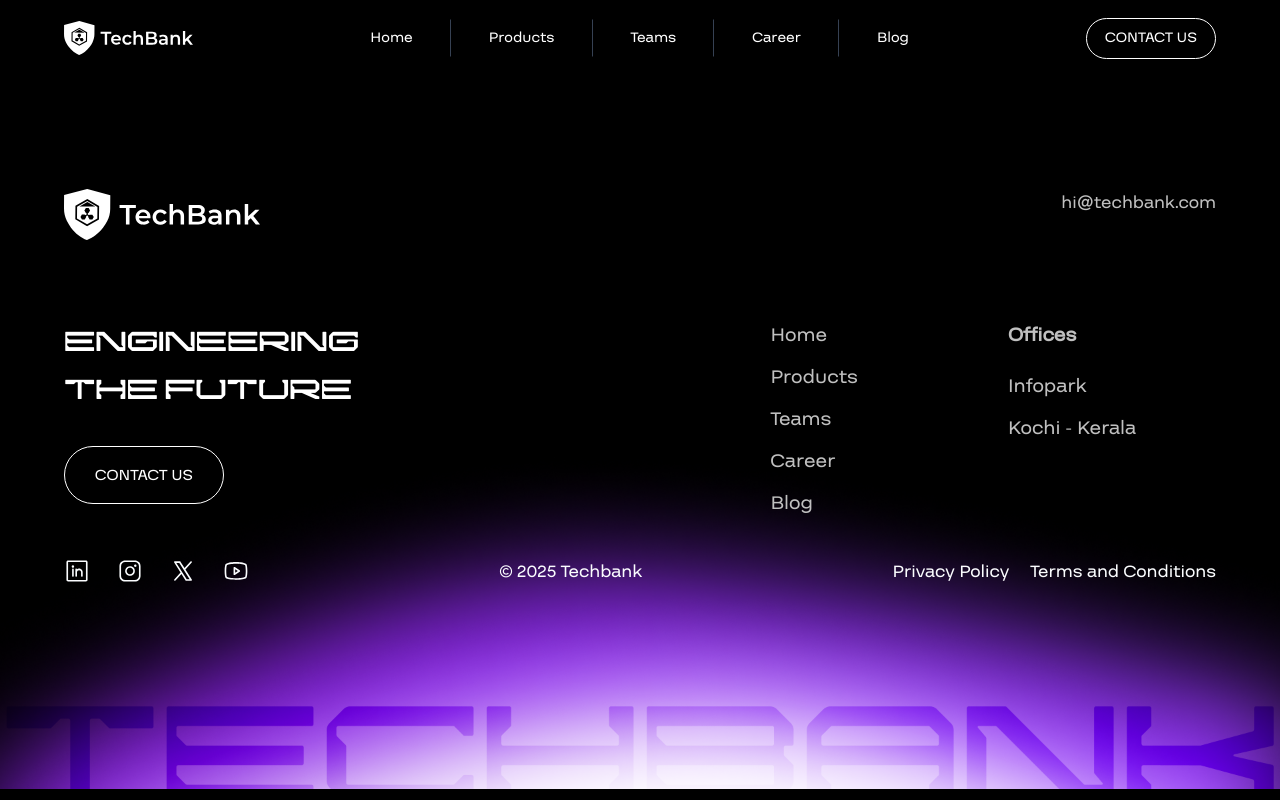
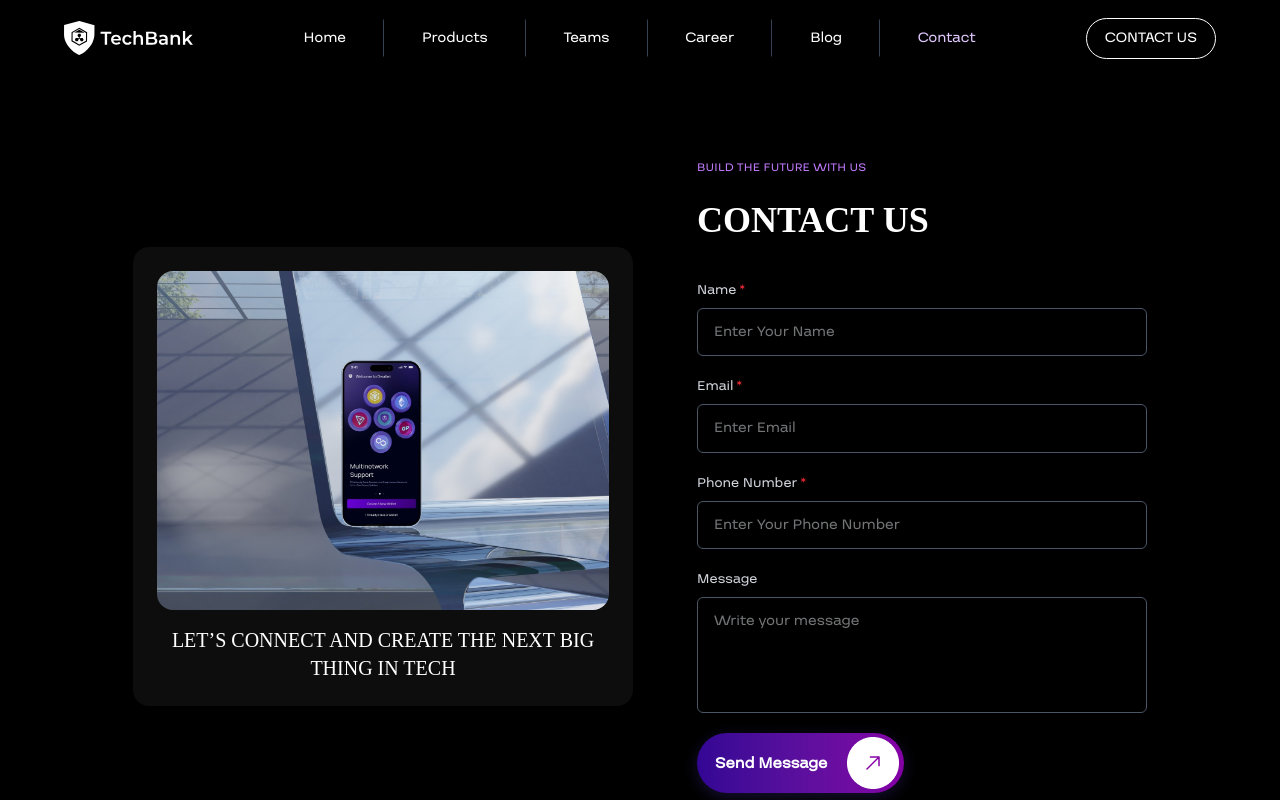
Before and after one commit to Ajaykrishna-RK/techBankMachineTest, a Vue app: page /contact in a window 1280 px wide. Shown: the top 800 px of the page. Built offline with nearby package versions, Linux system fonts and the light colour scheme.

Commit message:
completed

```diff
--- a/src/components/Header.vue
+++ b/src/components/Header.vue
@@ -69,11 +69,18 @@ const closeMenu = () => (isOpen.value = false);
           {{ route.name }}
         </RouterLink>
 
-        <button
+        <!-- <button
           class="rounded-[50px] cursor-pointer mt-[30px] py-2 px-[18px] uppercase border border-white"
         >
           contact us
-        </button>
+        </button> -->
+    <button
+  class="rounded-[50px] z-10 cursor-pointer mt-[30px] py-2 px-[18px] uppercase border border-white"
+  @click="$router.push('/contact')"
+>
+  contact us
+</button>
+
       </div>
     </div>
   </header>
--- /dev/null
+++ b/src/components/common/BaseInput.vue
@@ -0,0 +1,38 @@
+<template>
+  <div class="flex flex-col gap-2 w-full">
+    <label v-if="label" :for="id" class="text-sm text-gray-300 font-medium">
+      {{ label }}
+      <span v-if="required" class="text-red-500">*</span>
+    </label>
+
+    <input
+      :id="id"
+      :type="type"
+      :value="modelValue"
+      :placeholder="placeholder"
+      :required="required"
+      class="w-full bg-transparent border border-gray-600 rounded-md px-4 py-3 text-gray-200 focus:outline-none focus:border-purple-500 transition-all"
+      @input="onInput"
+    />
+  </div>
+</template>
+
+<script setup lang="ts">
+const props = defineProps({
+  modelValue: String,
+  label: String,
+  placeholder: String,
+  type: { type: String, default: "text" },
+  required: { type: Boolean, default: false },
+  id: String,
+});
+
+const emit = defineEmits(["update:modelValue"]);
+
+function onInput(event: Event) {
+  const target = event.target as HTMLInputElement | null;
+  if (target) {
+    emit("update:modelValue", target.value);
+  }
+}
+</script>
--- /dev/null
+++ b/src/components/contact/ContactForm.vue
@@ -0,0 +1,92 @@
+<script setup lang="ts">
+import { ref } from "vue";
+import BaseInput from "../common/BaseInput.vue";
+import GradientButton from "../common/GradiantButton.vue";
+
+const name = ref("");
+const email = ref("");
+const phone = ref("");
+const message = ref("");
+
+
+</script>
+
+<template>
+  <div
+    class="min-h-screen bg-black text-white flex flex-col md:flex-row items-center justify-center px-6 md:px-16 py-20 gap-16"
+  >
+    <!-- Left Card -->
+    <div
+      class="bg-[#0d0d0d] rounded-2xl shadow-lg overflow-hidden w-full md:w-[500px] h-auto flex flex-col items-center justify-center p-6"
+    >
+      <img
+        src="/images/contact/1.jpeg"
+        alt="Contact Illustration"
+        class="rounded-2xl w-full object-cover"
+      />
+      <p class="font-[Orbitron] text-center text-lg md:text-xl mt-4 text-white">
+        LET’S CONNECT AND CREATE THE NEXT BIG THING IN TECH
+      </p>
+    </div>
+
+    <!-- Right Form -->
+    <div class="w-full md:w-[450px] flex flex-col gap-6">
+      <p class="text-xs text-purple-400 uppercase tracking-wide">
+        Build the future with us
+      </p>
+      <h2 class="text-4xl font-[Orbitron] font-bold text-white">CONTACT US</h2>
+
+      <form class="flex flex-col gap-5 mt-4">
+        <BaseInput
+          label="Name"
+          placeholder="Enter Your Name"
+          v-model="name"
+          required
+        />
+        <BaseInput
+          label="Email"
+          type="email"
+          placeholder="Enter Email"
+          v-model="email"
+          required
+        />
+        <BaseInput
+          label="Phone Number"
+          placeholder="Enter Your Phone Number"
+          v-model="phone"
+          required
+        />
+        <div class="flex flex-col gap-2">
+          <label class="text-sm text-gray-300 font-medium">Message</label>
+          <textarea
+            v-model="message"
+            placeholder="Write your message"
+            rows="4"
+            class="bg-transparent border border-gray-600 rounded-md px-4 py-3 text-gray-200 focus:outline-none focus:border-purple-500 transition-all resize-none"
+          ></textarea>
+        </div>
+
+        <!-- <button
+          type="submit"
+          class="mt-4 flex items-center justify-center gap-2 bg-gradient-to-r from-purple-600 to-purple-400 text-white rounded-full px-8 py-3 text-sm font-medium hover:shadow-[0_0_20px_rgba(168,85,247,0.6)] transition"
+        >
+          Send Message
+          <span class="text-lg">↗</span>
+        </button> -->
+
+        <GradientButton
+          customClass="text-[14px] sm:text-[16px] pl-[18px] pr-[5px] h-[60px]"
+        >
+          <template #icon>
+            <img
+              class="h-[52px] w-[52px]"
+              src="/src/assets/butArrow.png"
+              alt=""
+            />
+          </template>
+          Send Message
+        </GradientButton>
+      </form>
+    </div>
+  </div>
+</template>
--- a/src/components/home/banner/BannerSection.vue
+++ b/src/components/home/banner/BannerSection.vue
@@ -85,7 +85,7 @@ import GradientButton from "../../common/GradiantButton.vue";
   </section>
 
   <div
-    class="gap-[21px] uppercase text-[12px] mt-[21px] mx-auto md:text-[16px] justify-center items-center flex max-w-[250px]"
+    class="gap-[21px] uppercase text-white text-[12px] mt-[21px] mx-auto md:text-[16px] justify-center items-center flex max-w-[250px]"
   >
     <p>+</p>
     <p class="">Scroll to explore</p>
--- /dev/null
+++ b/src/pages/Contact.vue
@@ -0,0 +1,7 @@
+<script setup lang="ts">
+import ContactForm from "../components/contact/ContactForm.vue";
+</script>
+
+<template>
+  <ContactForm />
+</template>
--- a/src/router/index.ts
+++ b/src/router/index.ts
@@ -4,6 +4,7 @@ import Products from "../pages/Products.vue";
 import Teams from "../pages/Teams.vue";
 import Career from "../pages/Career.vue";
 import Blog from "../pages/Blog.vue";
+import Contact from "../pages/Contact.vue";
 
 export const routes = [
   { path: "/", name: "Home", component: Home },
@@ -11,6 +12,7 @@ export const routes = [
   { name: "Teams", path: "/teams", component: Teams },
   { name: "Career", path: "/career", component: Career },
   { name: "Blog", path: "/blog", component: Blog },
+    { name: "Contact", path: "/contact", component: Contact },
 ];
 
 const router = createRouter({
```
Also changed, not shown: public/images/contact/1.jpeg (added).
